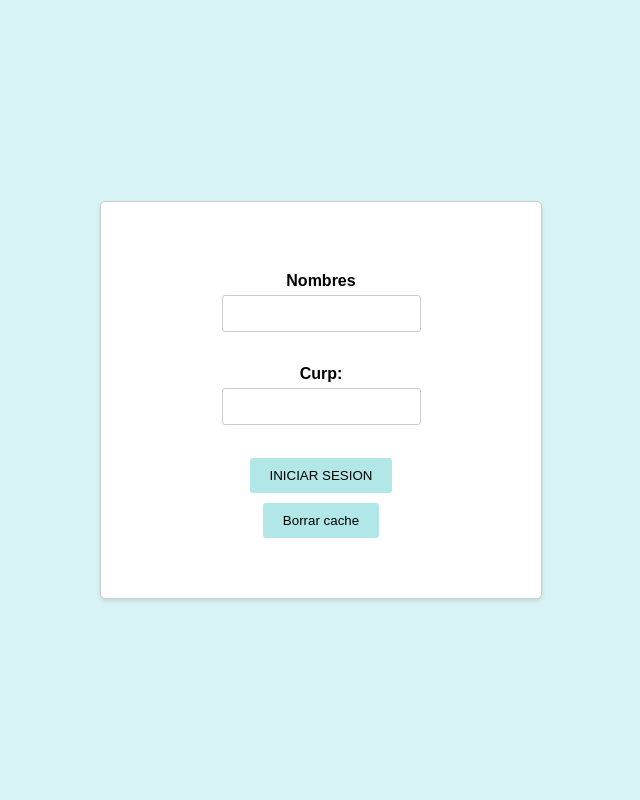
After one commit to BlackFreshMint/citas_med, a PHP site: page /index.html in a window 1280 px wide. The commit adds this page. Shown: the whole page, without its empty margins (319-959 px from the left). Run offline with PHP 8.4, Linux system fonts and the light colour scheme.

Commit message:
upd 3 (gracias kevin)
Co-Authored-By: Kolc77 <139392754+Kolc77@users.noreply.github.com>

```diff
--- /dev/null
+++ b/css/login.css
@@ -0,0 +1,57 @@
+body {
+    font-family: Arial, sans-serif;
+    background-color: #07b3b328;
+    display: flex;
+    justify-content: center;
+    align-items: center;
+    height: 100vh;
+    margin: 0;
+}
+
+.minimalist-form {
+    background-color: #fff;
+    border: 1px solid #ccc;
+    border-radius: 5px;
+    padding: 70px;
+    box-shadow: 0 2px 4px rgba(0, 0, 0, 0.1);
+    max-width: 300px;
+    width: 100%;
+    text-align: center;
+}
+
+label {
+    display: block;
+    font-weight: bold;
+    margin-bottom: 5px;
+}
+
+input {
+    width: auto;
+    padding: 10px;
+    margin-bottom: 15px;
+    border: 1px solid #ccc;
+    border-radius: 3px;
+}
+
+.button1 {
+    background-color: #07b3b34f;
+    color: #000;
+    border: none;
+    border-radius: 3px;
+    padding: 10px 20px;
+    cursor: pointer;
+}
+.button2 {
+    background-color: #07b3b34f;
+    color: #000;
+    border: none;
+    border-radius: 3px;
+    padding: 10px 20px;
+    cursor: pointer;
+    bottom: -10px;
+    position: relative;
+}
+
+button:hover {
+    background-color: #07b3b338;;
+}
--- a/css/styles.css
+++ b/css/styles.css
@@ -1,5 +1,7 @@
-@media(min-width:420px){}
-
+@media(min-width:390px){}
+    #about img{
+        display: none;
+    }
 @media(max-width:1366px){
 body {
     margin: 0;
--- /dev/null
+++ b/index.html
@@ -0,0 +1,26 @@
+<!DOCTYPE html>
+<html lang="en">
+<head>
+    <meta charset="UTF-8">
+    <meta name="viewport" content="width=device-width, initial-scale=1.0">
+    <link rel="stylesheet" href="css/login.css">
+    <title>Document</title>
+</head>
+<body class=>
+<div class="minimalist-form">
+    <form action="php/login.php" method="post">
+
+        <label for = "username"> Nombres </label>
+        <input type="text" id = "username" name ="username" required> <br> <br>
+        <label for = "codigo"> Curp: </label>
+        <input type="codigo" id = "codigo" name = "codigo" required> <br> <br>
+        <button type="submit" class="button1">INICIAR SESION  </button>
+
+    </form >
+    <form action="php/logout.php">
+        <button type="submit" class="button2"> Borrar cache </button>
+    </form>
+</div>
+
+</body>
+</html>
--- a/index.php
+++ b/index.php
@@ -8,7 +8,7 @@
 </head>
 <body style="background-image: url(res/img/background.jpg);">
 
-<?php include 'views/footer.php'?>
+<?php include 'views/nav3.php'?>
 
     <div id="about">
 
```
Also changed, not shown: php/login.php (added, +44 -0 lines), php/logout.php (added, +8 -0 lines), views/about.php (+10 -10 lines), views/especialistas.php (+18 -13 lines), views/footer.php (+8 -8 lines), views/main.php (added, +73 -0 lines), views/nav3.php (+4 -4 lines), views/preag2.php (+9 -9 lines), 1 other file.
